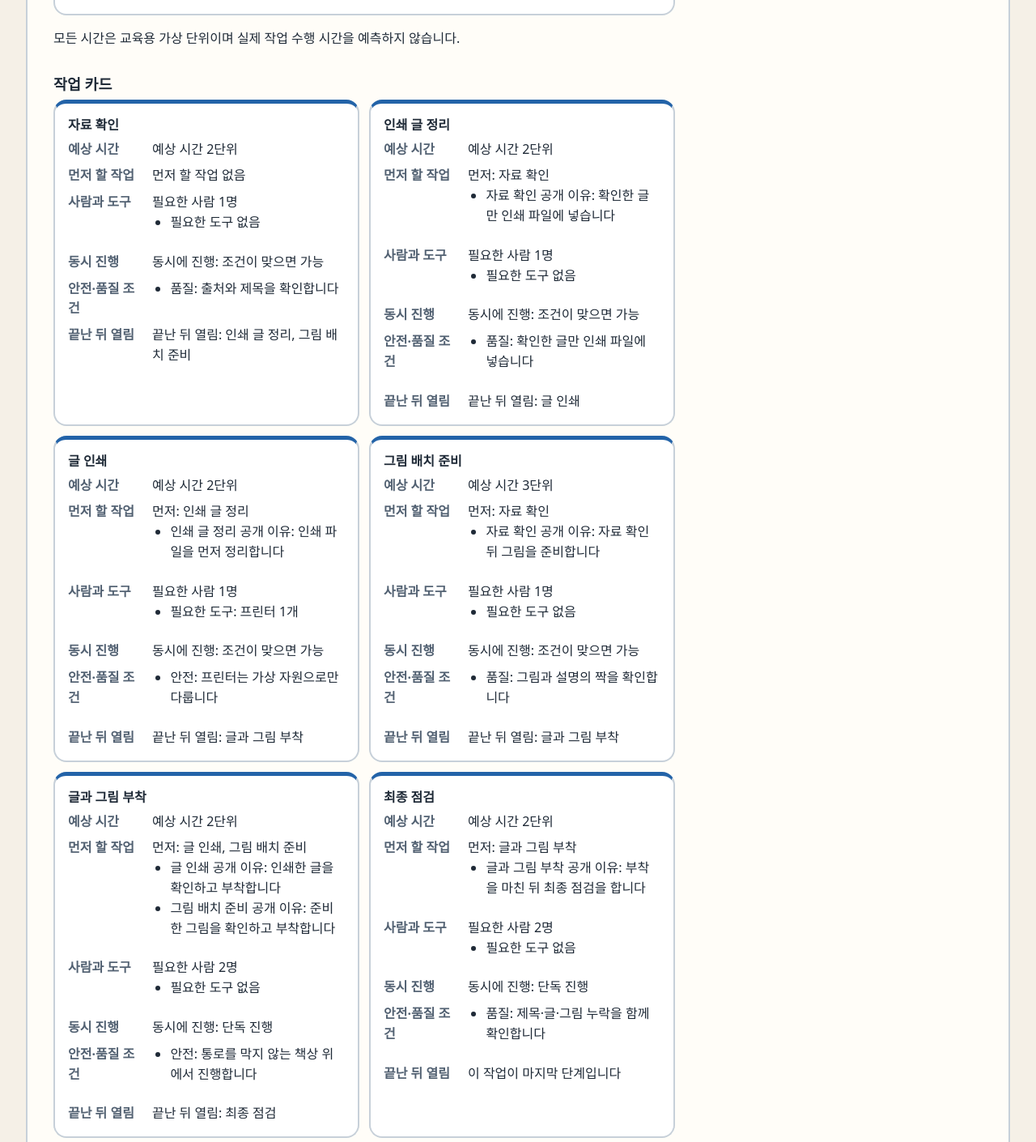
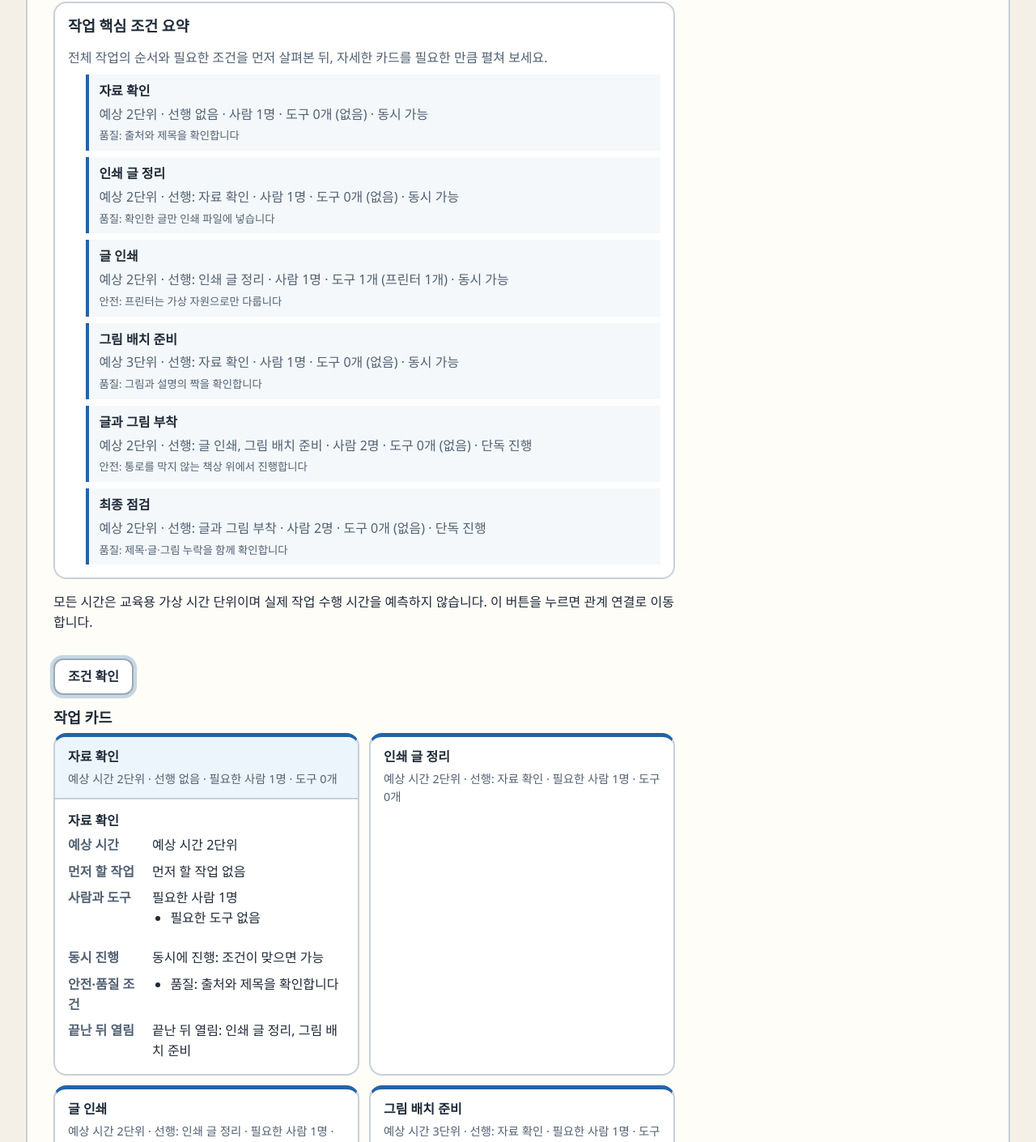
Before and after one commit to WBmaker2/workflow-bottleneck-center, a React (Vite) app: page / in a window 1280 px wide. Shown: the part 894-2304 px from the top of the page at 81% size. Built offline with nearby package versions, Linux system fonts and the light colour scheme.

Commit message:
feat: simplify learner briefing flow

```diff
--- a/src/App.tsx
+++ b/src/App.tsx
@@ -43,7 +43,7 @@ function AppShell() {
     <main aria-labelledby="app-title">
       <h1 id="app-title" tabIndex={-1} data-stage-heading aria-describedby="current-stage-label">작업 순서 병목 해결소</h1>
       <span id="current-stage-label" className="visually-hidden">현재 단계 {stageLabels[attempt.stage]}</span>
-      <p className="app-disclaimer">모든 시간은 교육용 가상 시간 단위이며 실제 작업 시간을 예측하지 않습니다.</p>
+      {attempt.stage !== "briefing" && <p className="app-disclaimer">모든 시간은 교육용 가상 시간 단위이며 실제 작업 시간을 예측하지 않습니다.</p>}
       <nav className="no-print" aria-label="시나리오 선택">
         <ul>
           {scenarioCatalog.map((item) => (
--- a/src/features/briefing/BriefingScreen.tsx
+++ b/src/features/briefing/BriefingScreen.tsx
@@ -4,6 +4,7 @@ import type { AppAction, MissionAttempt } from "../../app/appTypes";
 import type { ScenarioDefinition } from "../../domain/types";
 import { RequiredActionButton } from "../../components/RequiredActionButton";
 import { TaskCard } from "./TaskCard";
+import { TaskCardSummary } from "./TaskCardSummary";
 
 export interface BriefingScreenProps {
   scenario: ScenarioDefinition;
@@ -30,12 +31,13 @@ export function BriefingScreen({ scenario, attempt, dispatch }: BriefingScreenPr
         <p>이 시간은 유일한 정답이 아닌 목표입니다. 안전·품질 조건을 지키는 여러 일정이 가능합니다.</p>
         <ul><li>모든 작업을 빠뜨리지 않고 완료합니다.</li><li>공개된 안전 조건과 품질 조건을 지킵니다.</li><li>사람과 제한 자원을 살피며 협력합니다.</li></ul>
       </section>
-      <p className="virtual-time-disclaimer">{scenario.disclaimer}</p>
+      <TaskCardSummary scenario={scenario} />
+      <p className="virtual-time-disclaimer">{`${scenario.disclaimer.replace("교육용 가상 단위", "교육용 가상 시간 단위")} 이 버튼을 누르면 관계 연결로 이동합니다.`}</p>
+      <RequiredActionButton actionId="confirm-conditions" activeActionId={activeActionId} onClick={confirmConditions}>조건 확인</RequiredActionButton>
       <section aria-labelledby="task-cards-title">
         <h3 id="task-cards-title">작업 카드</h3>
-        <div className="task-card-list">{scenario.tasks.map((task) => <TaskCard key={task.id} task={task} scenario={scenario} />)}</div>
+        <div className="task-card-list">{scenario.tasks.map((task, index) => <TaskCard key={task.id} task={task} scenario={scenario} defaultOpen={index === 0} />)}</div>
       </section>
-      <RequiredActionButton actionId="confirm-conditions" activeActionId={activeActionId} onClick={confirmConditions}>조건 확인</RequiredActionButton>
     </section>
   );
 }
--- a/src/features/briefing/TaskCard.tsx
+++ b/src/features/briefing/TaskCard.tsx
@@ -3,18 +3,32 @@ import type { TaskDefinition, ScenarioDefinition } from "../../domain/types";
 export interface TaskCardProps {
   task: TaskDefinition;
   scenario: ScenarioDefinition;
+  defaultOpen?: boolean;
 }
 
-export function TaskCard({ task, scenario }: TaskCardProps) {
+export function TaskCard({ task, scenario, defaultOpen = false }: TaskCardProps) {
   const headingId = `task-card-title-${task.id}`;
   const prerequisites = task.prerequisites.map((requirement) => ({
     ...requirement,
     title: scenario.tasks.find(({ id }) => id === requirement.taskId)?.title ?? requirement.taskId,
   }));
   const unlockTitles = task.unlocks.map((taskId) => scenario.tasks.find(({ id }) => id === taskId)?.title ?? taskId);
+  const prerequisiteSummary = prerequisites.length === 0 ? "선행 없음" : `선행: ${prerequisites.map(({ title }) => title).join(", ")}`;
+  const resourceCount = task.resources.reduce((total, resource) => total + resource.quantity, 0);
+  const resourceSummary = task.resources.length === 0
+    ? "도구 없음"
+    : task.resources.map((resource) => {
+      const definition = scenario.resources.find(({ id }) => id === resource.resourceId);
+      return `${definition?.label ?? resource.resourceId} ${resource.quantity}개`;
+    }).join(", ");
 
   return (
-    <article className="task-card" aria-labelledby={headingId}>
+    <details className="task-card" open={defaultOpen}>
+      <summary>
+        <span className="task-card__summary-title">{task.title}</span>
+        <span className="task-card__summary-meta">{`예상 시간 ${task.duration}단위 · ${prerequisiteSummary} · 필요한 사람 ${task.peopleRequired}명 · 도구 ${resourceCount}개${resourceCount > 0 ? ` (${resourceSummary})` : ""}`}</span>
+      </summary>
+      <article className="task-card__body" aria-labelledby={headingId}>
         <h4 id={headingId}>{task.title}</h4>
         <dl>
           <div className="task-card__field"><dt>예상 시간</dt><dd>{`예상 시간 ${task.duration}단위`}</dd></div>
@@ -49,5 +63,6 @@ export function TaskCard({ task, scenario }: TaskCardProps) {
           <div className="task-card__field"><dt>끝난 뒤 열림</dt><dd>{unlockTitles.length === 0 ? "이 작업이 마지막 단계입니다" : `끝난 뒤 열림: ${unlockTitles.join(", ")}`}</dd></div>
         </dl>
       </article>
+    </details>
   );
 }
--- /dev/null
+++ b/src/features/briefing/TaskCardSummary.tsx
@@ -0,0 +1,37 @@
+import type { ScenarioDefinition } from "../../domain/types";
+
+export interface TaskCardSummaryProps {
+  scenario: ScenarioDefinition;
+}
+
+export function TaskCardSummary({ scenario }: TaskCardSummaryProps) {
+  return (
+    <section className="task-card-summary" aria-labelledby="task-summary-title">
+      <h3 id="task-summary-title">작업 핵심 조건 요약</h3>
+      <p>전체 작업의 순서와 필요한 조건을 먼저 살펴본 뒤, 자세한 카드를 필요한 만큼 펼쳐 보세요.</p>
+      <ol>
+        {scenario.tasks.map((task) => {
+          const prerequisiteTitles = task.prerequisites.map((requirement) => scenario.tasks.find(({ id }) => id === requirement.taskId)?.title ?? requirement.taskId);
+          const resourceCount = task.resources.reduce((total, resource) => total + resource.quantity, 0);
+          const resources = task.resources.length === 0
+            ? "없음"
+            : task.resources.map((resource) => {
+              const label = scenario.resources.find(({ id }) => id === resource.resourceId)?.label ?? resource.resourceId;
+              return `${label} ${resource.quantity}개`;
+            }).join(", ");
+          const conditions = task.conditions.length === 0
+            ? "조건 없음"
+            : task.conditions.map((condition) => `${condition.kind === "safety" ? "안전" : "품질"}: ${condition.label}`).join(" · ");
+
+          return (
+            <li key={task.id} data-testid="task-summary-item">
+              <strong>{task.title}</strong>
+              <span>{`예상 ${task.duration}단위 · ${prerequisiteTitles.length === 0 ? "선행 없음" : `선행: ${prerequisiteTitles.join(", ")}`} · 사람 ${task.peopleRequired}명 · 도구 ${resourceCount}개 (${resources}) · ${task.parallel === "solo" ? "단독 진행" : "동시 가능"}`}</span>
+              <small>{conditions}</small>
+            </li>
+          );
+        })}
+      </ol>
+    </section>
+  );
+}
--- a/src/styles/components.css
+++ b/src/styles/components.css
@@ -20,6 +20,7 @@
 }
 
 .task-card,
+.task-card-summary,
 .mission-goals,
 .bottleneck-card,
 .attempt-comparison,
@@ -41,7 +42,46 @@
 }
 
 .task-card {
+  padding: 0;
+  overflow: hidden;
   border-top: 5px solid var(--color-primary);
+}
+
+.task-card > summary {
+  display: grid;
+  min-height: var(--control-height);
+  gap: var(--space-1);
+  padding: var(--space-3) var(--space-4);
+  list-style-position: inside;
+  cursor: pointer;
+}
+
+.task-card > summary::marker {
+  color: var(--color-primary);
+}
+
+.task-card > summary:focus-visible {
+  outline: 3px solid var(--color-focus);
+  outline-offset: -3px;
+}
+
+.task-card[open] > summary {
+  border-bottom: 2px solid var(--color-line);
+  background: #edf5fc;
+}
+
+.task-card__summary-title {
+  font-weight: 800;
+}
+
+.task-card__summary-meta {
+  color: var(--color-ink-muted);
+  font-size: 0.9rem;
+}
+
+.task-card__body {
+  min-width: 0;
+  padding: var(--space-4);
 }
 
 .task-card dl {
@@ -63,6 +103,41 @@
 
 .task-card dd {
   margin: 0;
+}
+
+.task-card-summary {
+  display: grid;
+  gap: var(--space-2);
+}
+
+.task-card-summary > p {
+  margin-bottom: 0;
+  color: var(--color-ink-muted);
+}
+
+.task-card-summary ol {
+  display: grid;
+  gap: var(--space-2);
+  margin-bottom: 0;
+}
+
+.task-card-summary li {
+  display: grid;
+  min-width: 0;
+  gap: var(--space-1);
+  padding: var(--space-2) var(--space-3);
+  border-left: 4px solid var(--color-primary);
+  background: #f4f8fb;
+}
+
+.task-card-summary li span,
+.task-card-summary li small {
+  overflow-wrap: anywhere;
+}
+
+.task-card-summary li span,
+.task-card-summary li small {
+  color: var(--color-ink-muted);
 }
 
 .relation-editor fieldset,
--- a/src/styles/layout.css
+++ b/src/styles/layout.css
@@ -77,6 +77,10 @@ nav button {
   max-width: var(--reading-width);
 }
 
+.briefing-screen > .required-action {
+  justify-self: start;
+}
+
 .stage-layout,
 .schedule-editor,
 .relation-board {
```
Also changed, not shown: .superpowers/sdd/2026-08-28-workflow-bottleneck-center-improvement-plan/task-1-report.md (added), 2 other files (tests, documents, lock files or other folders). Lines whose indentation alone changed are shown as unchanged.
